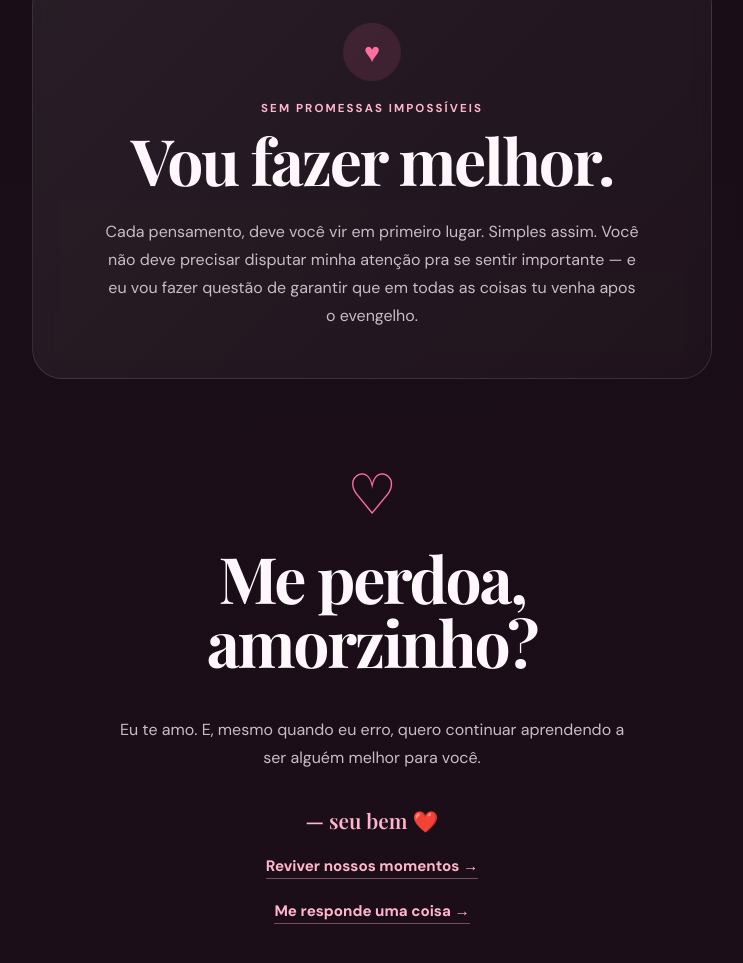
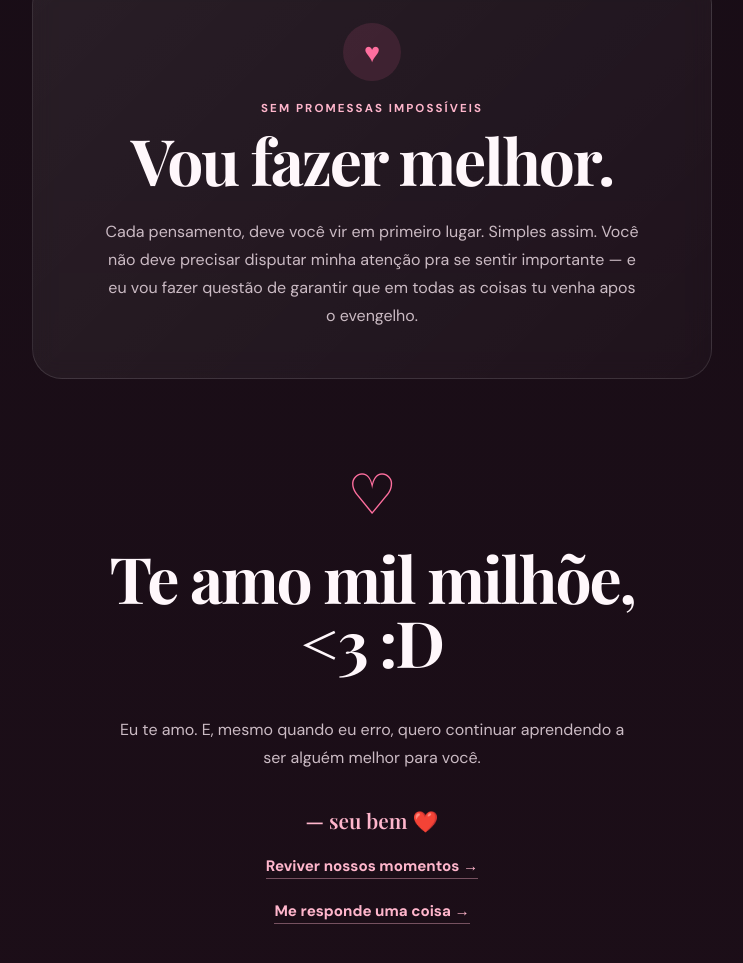
Before and after one commit to Gab-Borgers/meu-site, a plain HTML site: page index.html in a window 1280 px wide. Shown: the part 2208-3171 px from the top of the page, without its empty margins (268-1011 px from the left). Drawn offline with nearby package versions, Linux system fonts and the light colour scheme.

Commit message:
Update index.html

```diff
--- a/index.html
+++ b/index.html
@@ -75,7 +75,7 @@
 
     <section class="final">
       <div class="tiny-heart">♡</div>
-      <h2>Me perdoa,<br>amorzinho?</h2>
+      <h2>Te amo mil milhõe,<br> <3  :D</h2>
       <p>
         Eu te amo. E, mesmo quando eu erro, quero continuar aprendendo a ser
         alguém melhor para você.
```
